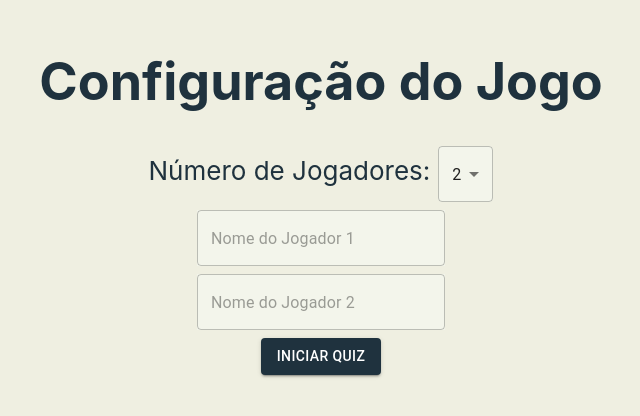
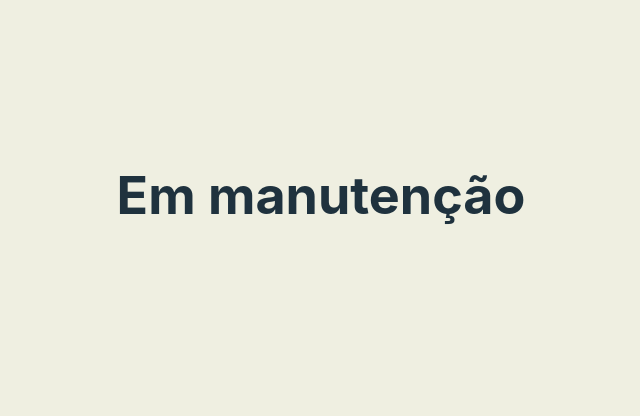
Before and after one commit to Jorge-Neto/quiz-app, a React (Create React App) app: page / in a window 1280 px wide. Shown: the part 208-624 px from the top of the page, without its empty margins (319-959 px from the left). Built offline with nearby package versions, Linux system fonts and the light colour scheme.

Commit message:
chore: in maintenance app

```diff
--- a/src/App.tsx
+++ b/src/App.tsx
@@ -5,7 +5,8 @@ function App() {
   return (
     <div className="App">
       <header className="App-header">
-        <Quiz />
+        {/* <Quiz /> */}
+        <h1>Em manutenção</h1>
       </header>
     </div>
   );
```
